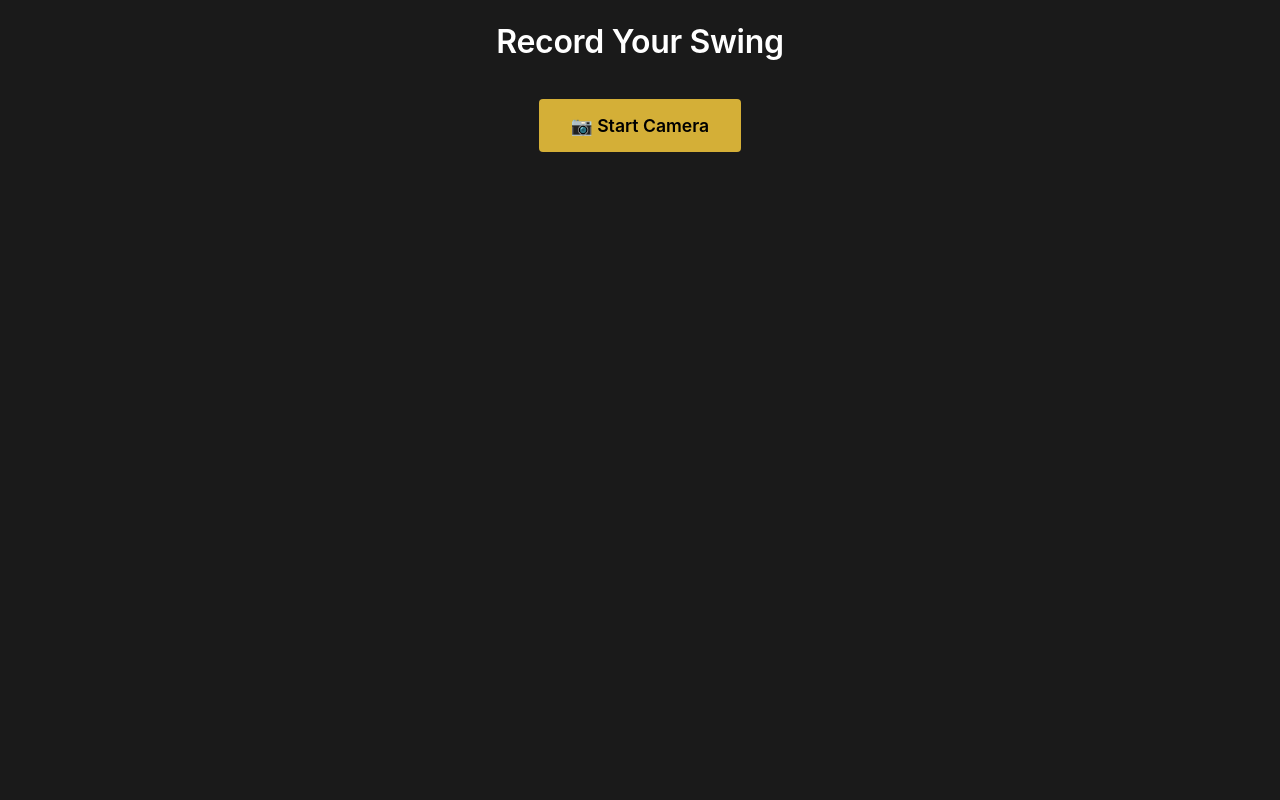
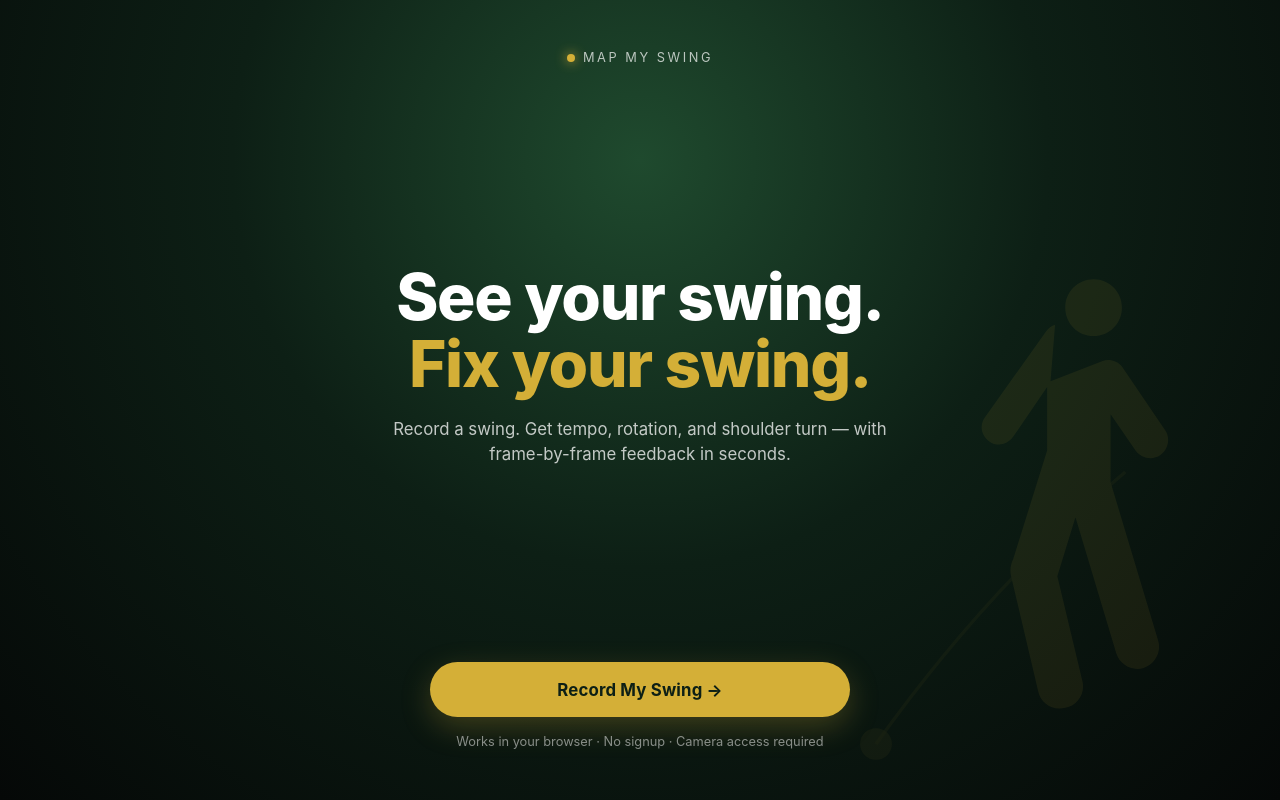
Before and after one commit to professorfalken1942-hash/map-my-swing, a Next.js app: page / in a window 1280 px wide. Built offline with nearby package versions, Linux system fonts and the light colour scheme.

Commit message:
Add splash screen with onboarding

```diff
--- a/app/page.tsx
+++ b/app/page.tsx
@@ -1,16 +1,17 @@
 'use client'
 
 import { useState, useRef } from 'react'
+import SplashScreen from '@/components/SplashScreen'
 import CameraScreen from '@/components/CameraScreen'
 import VideoPlayer from '@/components/VideoPlayer'
 import PoseOverlay from '@/components/PoseOverlay'
 import MetricCards from '@/components/MetricCards'
 import FeedbackPanel from '@/components/FeedbackPanel'
 
-type Screen = 'camera' | 'playback'
+type Screen = 'splash' | 'camera' | 'playback'
 
 export default function HomePage() {
-  const [screen, setScreen] = useState<Screen>('camera')
+  const [screen, setScreen] = useState<Screen>('splash')
   const [videoUrl, setVideoUrl] = useState<string | null>(null)
   const [metrics, setMetrics] = useState({
     hipRotation: 0,
@@ -48,6 +49,10 @@ export default function HomePage() {
     setVideoUrl(null)
     setMetrics({ hipRotation: 0, shoulderRotation: 0, tempoRatio: 0 })
     setFeedback([])
+  }
+
+  if (screen === 'splash') {
+    return <SplashScreen onStart={() => setScreen('camera')} />
   }
 
   return (
--- /dev/null
+++ b/components/SplashScreen.tsx
@@ -0,0 +1,125 @@
+'use client'
+
+interface SplashScreenProps {
+  onStart: () => void
+}
+
+export default function SplashScreen({ onStart }: SplashScreenProps) {
+  return (
+    <div
+      style={{
+        position: 'fixed',
+        inset: 0,
+        background:
+          'radial-gradient(ellipse at 50% 20%, #1f4a2e 0%, #0d1f15 45%, #050807 100%)',
+        color: '#fff',
+        display: 'flex',
+        flexDirection: 'column',
+        alignItems: 'center',
+        justifyContent: 'space-between',
+        padding: '3rem 1.5rem',
+        overflow: 'hidden',
+      }}
+    >
+      <svg
+        viewBox="0 0 600 600"
+        aria-hidden
+        style={{
+          position: 'absolute',
+          right: '-140px',
+          bottom: '-80px',
+          width: '680px',
+          height: '680px',
+          opacity: 0.08,
+          pointerEvents: 'none',
+        }}
+      >
+        <path
+          fill="#d4af37"
+          d="M312 70c14 0 25 11 25 25s-11 25-25 25-25-11-25-25 11-25 25-25zm-38 90 46-18c6-2 13 0 17 5l38 56c5 7 3 17-4 22-7 5-17 3-22-4l-22-32v60l42 140c3 10-3 21-13 24-10 3-21-3-24-13l-36-120-16 52 22 92c3 11-4 22-15 24-11 3-22-4-24-15l-24-102c-1-5 0-10 2-14l30-96v-56l-30 44c-5 7-14 9-21 4s-9-14-4-21l54-76c2-3 5-5 8-6z"
+        />
+        <circle cx="120" cy="480" r="14" fill="#d4af37" opacity="0.6" />
+        <path
+          stroke="#d4af37"
+          strokeWidth="3"
+          fill="none"
+          opacity="0.5"
+          d="M120 480 Q 220 340 340 240"
+        />
+      </svg>
+
+      <div style={{ zIndex: 1, display: 'flex', alignItems: 'center', gap: '0.5rem' }}>
+        <span
+          style={{
+            width: '8px',
+            height: '8px',
+            borderRadius: '50%',
+            background: '#d4af37',
+            boxShadow: '0 0 12px #d4af37',
+          }}
+        />
+        <span style={{ fontSize: '0.8rem', letterSpacing: '0.2em', opacity: 0.7 }}>
+          MAP MY SWING
+        </span>
+      </div>
+
+      <div style={{ zIndex: 1, textAlign: 'center', maxWidth: '520px' }}>
+        <h1
+          style={{
+            fontSize: 'clamp(2.4rem, 8vw, 4rem)',
+            fontWeight: 800,
+            lineHeight: 1.05,
+            margin: 0,
+            letterSpacing: '-0.02em',
+          }}
+        >
+          See your swing.
+          <br />
+          <span style={{ color: '#d4af37' }}>Fix your swing.</span>
+        </h1>
+        <p
+          style={{
+            marginTop: '1.25rem',
+            fontSize: '1.05rem',
+            lineHeight: 1.5,
+            opacity: 0.75,
+          }}
+        >
+          Record a swing. Get tempo, rotation, and shoulder turn — with frame-by-frame
+          feedback in seconds.
+        </p>
+      </div>
+
+      <div style={{ zIndex: 1, width: '100%', maxWidth: '420px' }}>
+        <button
+          onClick={onStart}
+          style={{
+            width: '100%',
+            padding: '1.1rem 1.5rem',
+            background: '#d4af37',
+            color: '#0d1f15',
+            border: 'none',
+            borderRadius: '999px',
+            fontWeight: 700,
+            fontSize: '1.05rem',
+            letterSpacing: '0.01em',
+            cursor: 'pointer',
+            boxShadow: '0 10px 30px rgba(212, 175, 55, 0.25)',
+          }}
+        >
+          Record My Swing →
+        </button>
+        <p
+          style={{
+            marginTop: '0.9rem',
+            textAlign: 'center',
+            fontSize: '0.8rem',
+            opacity: 0.5,
+          }}
+        >
+          Works in your browser · No signup · Camera access required
+        </p>
+      </div>
+    </div>
+  )
+}
```
